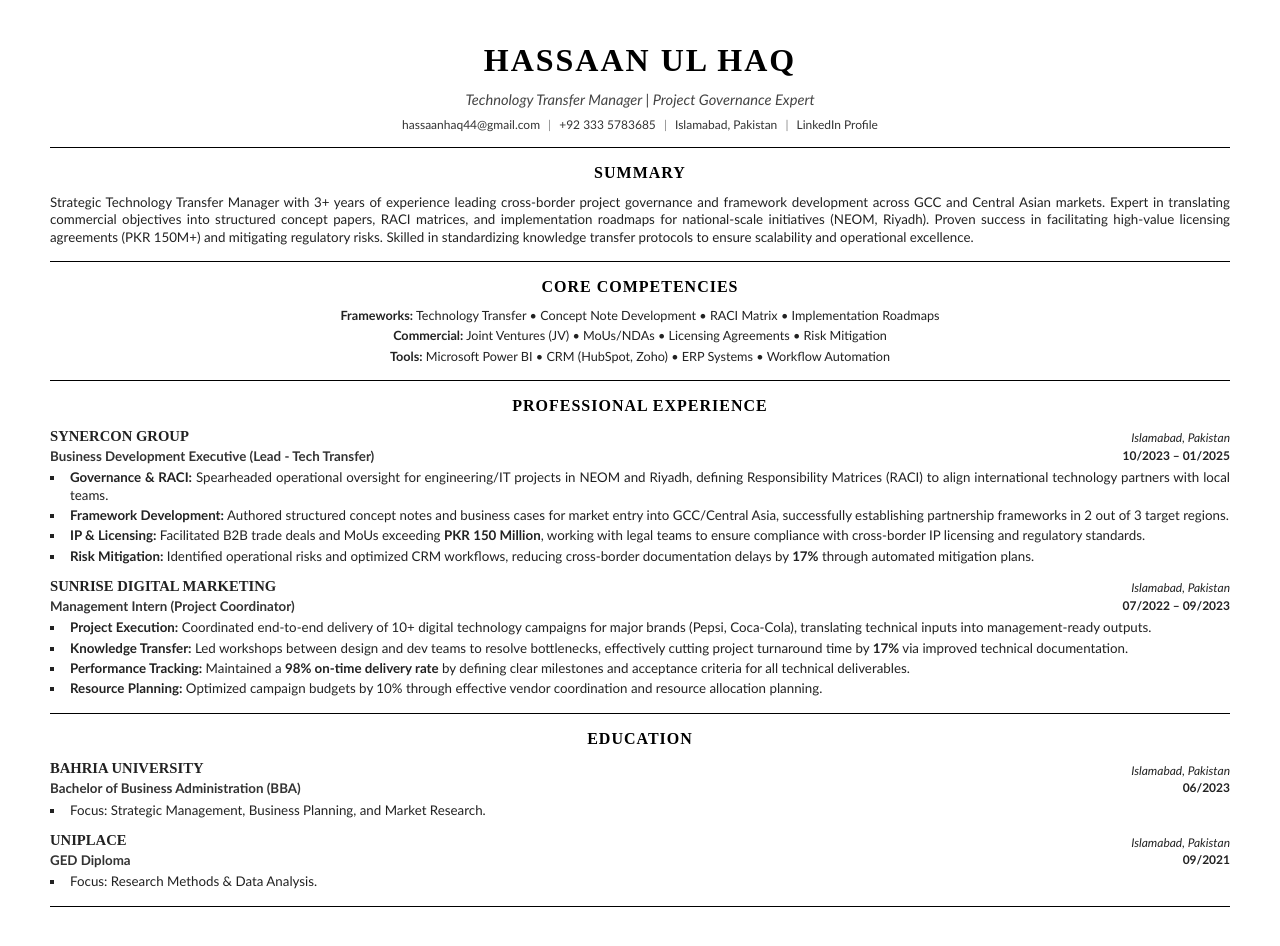
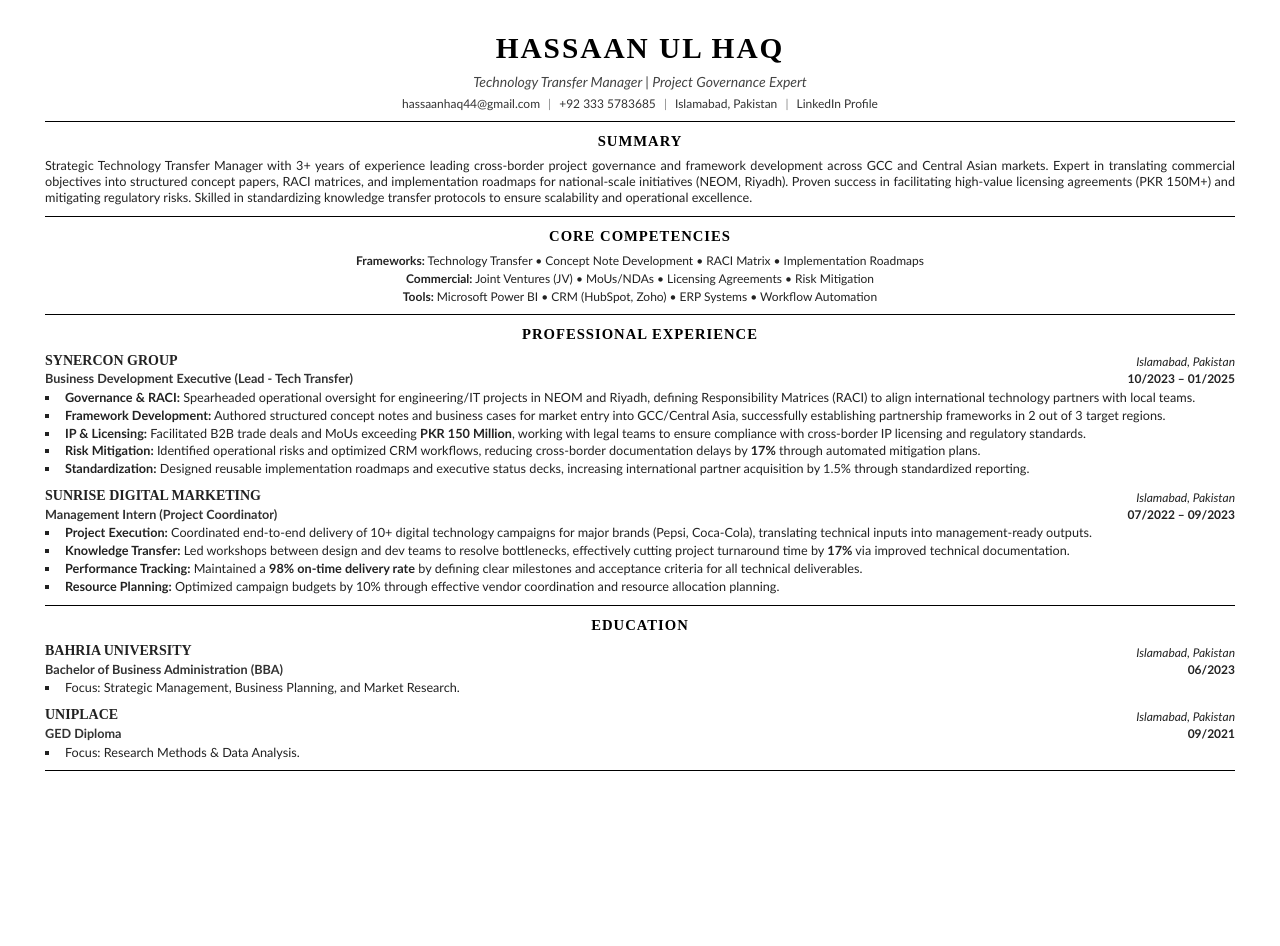
Before and after one commit to shehrozekhattak/hassaans-resume, a plain HTML site: page index.html in a window 1280 px wide. After the commit the page ends 811 px from the top, so only its background shows below. Drawn offline with Linux system fonts and the light colour scheme.

Commit message:
Refactor CSS styles for layout optimization
Reduced padding and margins for better content fit. Adjusted font sizes and line heights for improved readability.

```diff
--- a/index.html
+++ b/index.html
@@ -13,30 +13,30 @@
         body {
             background-color: #ffffff;
             margin: 0;
-            padding: 40px 50px; /* Standard margins */
-            font-family: "Calibri", "Arial", sans-serif; /* Clean body font */
+            padding: 30px 45px; /* Reduced margins to fit content */
+            font-family: "Calibri", "Arial", sans-serif;
             color: #222;
-            line-height: 1.3; /* Compact for 1-page fit */
+            line-height: 1.25; /* Tighter line height */
         }
 
         /* --- HEADER SECTION --- */
         header {
             text-align: center;
-            margin-bottom: 15px;
+            margin-bottom: 10px;
         }
         h1 {
             font-family: "Times New Roman", "Georgia", serif;
-            font-size: 24pt;
+            font-size: 22pt; /* Slightly compacted title */
             text-transform: uppercase;
             letter-spacing: 2px;
             font-weight: bold;
-            margin: 0 0 8px 0;
+            margin: 0 0 6px 0;
             color: #000;
         }
         .subheader {
-            font-size: 11pt;
+            font-size: 10.5pt;
             color: #444;
-            margin-bottom: 8px;
+            margin-bottom: 6px;
             font-style: italic;
         }
         .contact-info {
@@ -52,45 +52,45 @@
             color: #888;
         }
 
-        /* --- SEPARATORS (The Belinda Style Lines) --- */
+        /* --- SEPARATORS --- */
         hr {
             border: 0;
-            border-top: 1px solid #000; /* Solid black line */
-            margin: 15px 0;
+            border-top: 1px solid #000;
+            margin: 10px 0; /* Reduced spacing around lines */
         }
 
         /* --- SECTION HEADERS --- */
         h2 {
             font-family: "Times New Roman", "Georgia", serif;
-            font-size: 12pt;
-            text-align: center; /* Centered like sample */
+            font-size: 11pt;
+            text-align: center;
             text-transform: uppercase;
             letter-spacing: 1px;
             font-weight: bold;
-            margin: 0 0 10px 0;
+            margin: 0 0 8px 0;
             color: #000;
         }
 
         /* --- CONTENT STYLING --- */
         p {
-            font-size: 10pt;
+            font-size: 9.5pt; /* Optimized for single page */
             text-align: justify;
-            margin: 0 0 10px 0;
+            margin: 0 0 8px 0;
         }
 
-        /* --- SKILLS SECTION (Horizontal List) --- */
+        /* --- SKILLS SECTION --- */
         .skills-container {
             text-align: center;
-            font-size: 9.5pt;
-            margin-bottom: 5px;
+            font-size: 9pt;
+            margin-bottom: 2px;
         }
         .skill-group {
-            margin-bottom: 4px;
+            margin-bottom: 3px;
         }
 
-        /* --- JOB ENTRY LAYOUT (Split Left/Right) --- */
+        /* --- JOB ENTRY LAYOUT --- */
         .job-entry {
-            margin-bottom: 12px;
+            margin-bottom: 10px; /* Reduced gap between jobs */
         }
 
         .job-header-row {
@@ -103,7 +103,7 @@
         /* Company Name (Left) */
         .company {
             font-family: "Times New Roman", serif;
-            font-size: 11pt;
+            font-size: 10.5pt;
             font-weight: bold;
             text-transform: uppercase;
         }
@@ -119,11 +119,11 @@
         .title-row {
             display: flex;
             justify-content: space-between;
-            margin-bottom: 4px;
+            margin-bottom: 3px;
         }
         .job-title {
             font-weight: bold;
-            font-size: 10pt;
+            font-size: 9.5pt;
             color: #333;
         }
         .date {
@@ -135,11 +135,11 @@
         ul {
             margin: 0 0 0 15px;
             padding: 0;
-            list-style-type: square; /* Square bullets for sharp look */
+            list-style-type: square;
         }
         li {
-            font-size: 10pt;
-            margin-bottom: 3px;
+            font-size: 9.5pt; /* Optimized font size */
+            margin-bottom: 2px; /* Tight bullet spacing */
             padding-left: 5px;
             text-align: justify;
         }
@@ -199,7 +199,7 @@
             <li><strong>Framework Development:</strong> Authored structured concept notes and business cases for market entry into GCC/Central Asia, successfully establishing partnership frameworks in 2 out of 3 target regions.</li>
             <li><strong>IP & Licensing:</strong> Facilitated B2B trade deals and MoUs exceeding <strong>PKR 150 Million</strong>, working with legal teams to ensure compliance with cross-border IP licensing and regulatory standards.</li>
             <li><strong>Risk Mitigation:</strong> Identified operational risks and optimized CRM workflows, reducing cross-border documentation delays by <strong>17%</strong> through automated mitigation plans.</li>
-
+            <li><strong>Standardization:</strong> Designed reusable implementation roadmaps and executive status decks, increasing international partner acquisition by 1.5% through standardized reporting.</li>
         </ul>
     </div>
 
@@ -238,7 +238,7 @@
         </ul>
     </div>
 
-    <div class="job-entry">
+    <div class="job-entry" style="margin-bottom: 0;">
         <div class="job-header-row">
             <span class="company">Uniplace</span>
             <span class="location">Islamabad, Pakistan</span>
```
